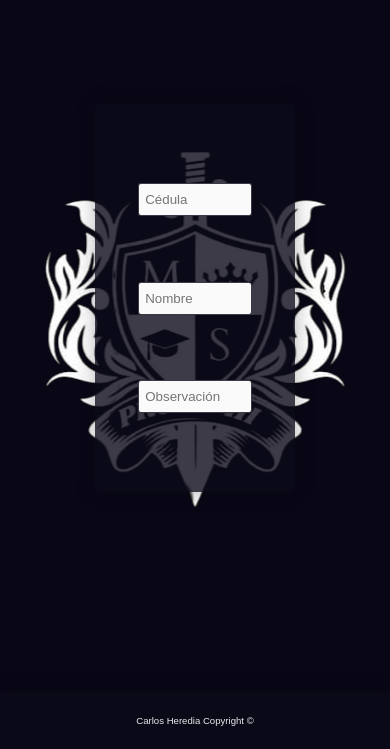
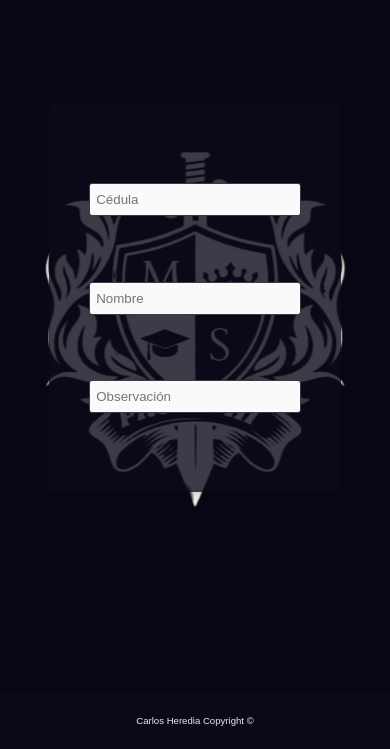
Before and after one commit to starboyCH/Fiesta-de-Graduaci-n-, a plain HTML site: page index.html in a window 390 px wide. Shown: the part 95-844 px from the top of the page. Drawn offline with Linux system fonts and the light colour scheme.

Commit message:
Add files via upload

```diff
--- a/styles.css
+++ b/styles.css
@@ -25,6 +25,7 @@ body{
 	flex: 19;
 	justify-content: center;
 	height: 100vh;
+	align-items: center;
 }
 header{
 	color: #FAFAFA;
@@ -116,3 +117,14 @@ footer{
 		display: none;
 	}
 }
+@media (max-width: 500px){
+	form{
+		width: clamp(220px,75vw, 490px);
+	}
+	.container{
+		min-width: 75vw;
+	}
+	input[type=text], .flex-inputs{
+	width: clamp(40px, 80%, 800px);
+}
+}
```
